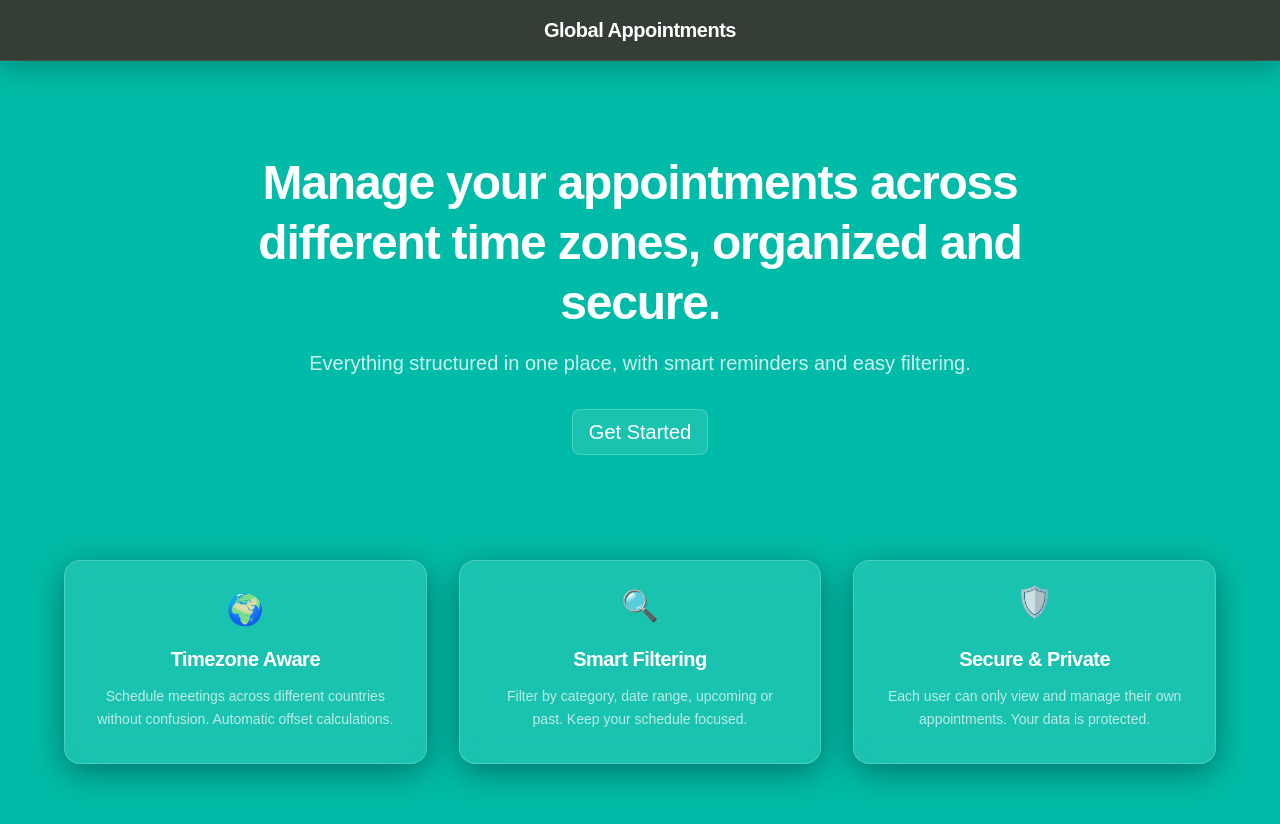
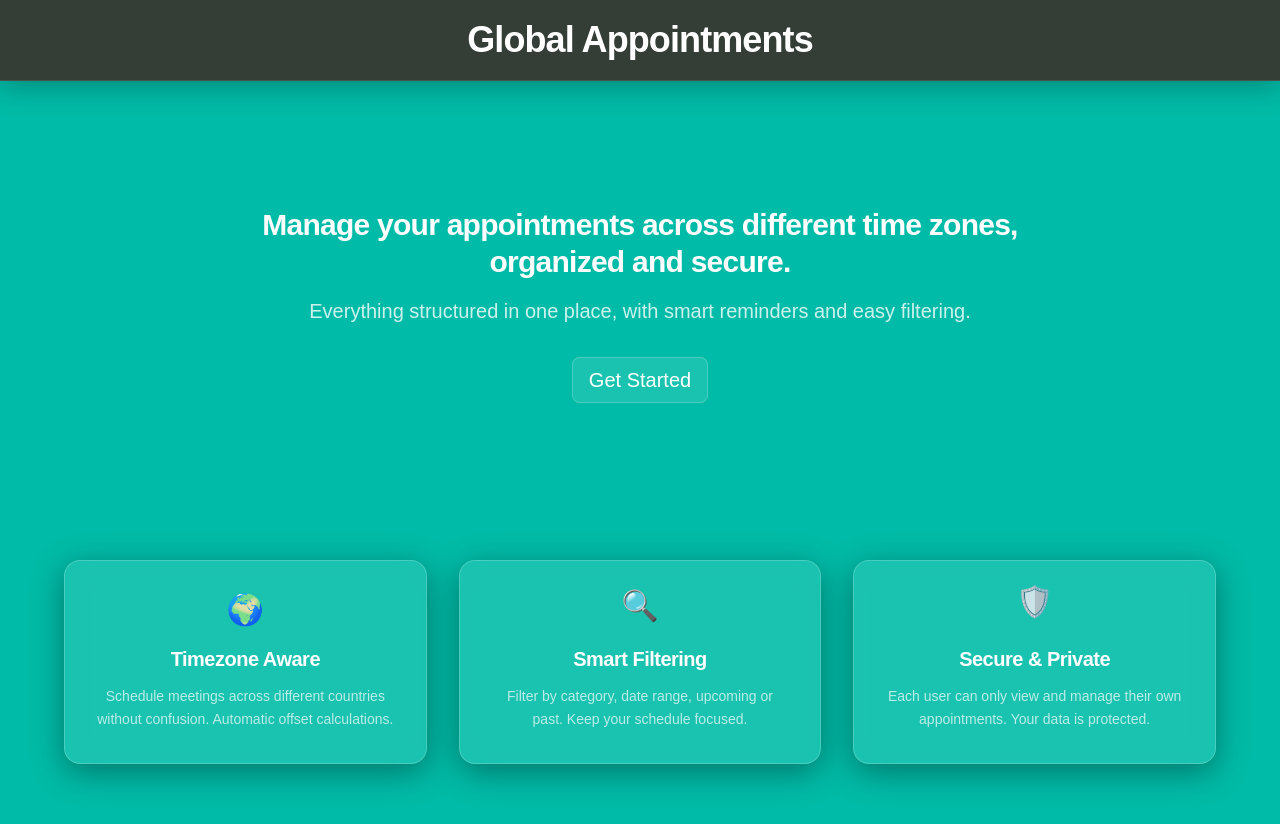
Before and after one commit to bh-official/global-appointments-tracker, a React (Vite) app in the folder client/: page / in a window 1280 px wide. Shown: the top 824 px of the page. Built offline with nearby package versions, Linux system fonts and the light colour scheme; no server answers.

Commit message:
updated sizing

```diff
--- a/client/src/components/Header.jsx
+++ b/client/src/components/Header.jsx
@@ -39,8 +39,8 @@ export default function Header() {
 
   return (
     <header className="fixed top-0 left-0 w-full glass-header text-white z-50">
-      <div className={`max-w-7xl mx-auto flex ${location.pathname === "/" ? 'justify-center' : 'justify-between'} items-center px-6 py-4 relative`}>
-        <h1 className={`text-xl font-bold tracking-tight ${location.pathname === "/" ? 'text-center' : ''}`}>Global Appointments</h1>
+      <div className={`max-w-7xl mx-auto flex ${location.pathname === "/" ? 'justify-center' : 'justify-between'} items-center px-6 h-20 relative`}>
+        <h1 className={`text-4xl font-bold tracking-tight ${location.pathname === "/" ? 'text-center' : ''}`}>Global Appointments</h1>
 
         <nav className={`space-x-4 flex items-center ${location.pathname === "/" ? 'absolute right-6' : ''}`}>
           {location.pathname !== "/" && (
--- a/client/src/pages/Appointments.jsx
+++ b/client/src/pages/Appointments.jsx
@@ -105,7 +105,7 @@ export default function Appointments() {
 
   return (
     <div className="w-full flex-1 px-6 py-24 max-w-7xl mx-auto">
-      <h1 className="text-4xl font-bold mb-10 text-white tracking-tight">Your Appointments</h1>
+      <h1 className="text-3xl font-bold mb-10 text-white tracking-tight">My Appointments</h1>
 
       {/* =========================
           CATEGORY FILTER
--- a/client/src/pages/Home.jsx
+++ b/client/src/pages/Home.jsx
@@ -31,9 +31,9 @@ export default function Home() {
       {/* HERO SECTION - Matches Splash Screen Centering */}
       <div className="min-h-[60vh] flex flex-col items-center justify-center text-center animate-fade-in-up">
         <div className="max-w-4xl mb-8">
-          <h2 className="text-3xl md:text-5xl font-bold text-white mb-4 leading-tight">
+          <h3 className="text-3xl md:text-3xl font-bold text-white mb-4 leading-tight">
             Manage your appointments across different time zones, organized and secure.
-          </h2>
+          </h3>
           <p className="text-xl text-white/80 mb-8">
             Everything structured in one place, with smart reminders and easy filtering.
           </p>
```
